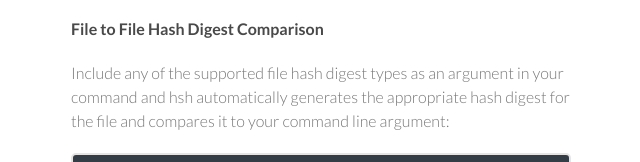
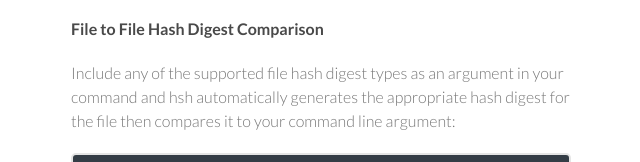
Before and after one commit to chrissimpkins/hsh, a plain HTML site: page index.html in a window 1280 px wide. Shown: the part 1091-1253 px from the top of the page, 499-1139 px from the left. Drawn offline with Linux system fonts and the light colour scheme.

Commit message:
updated index.html

```diff
--- a/index.html
+++ b/index.html
@@ -95,7 +95,7 @@ SHA256 (secondfile.txt) :
 
 The hash digests are identical.</span></code></pre>
             <h4>File to File Hash Digest Comparison</h4>
-            <p>Include any of the supported file hash digest types as an argument in your command and hsh automatically generates the appropriate hash digest for the file and compares it to your command line argument:
+            <p>Include any of the supported file hash digest types as an argument in your command and hsh automatically generates the appropriate hash digest for the file then compares it to your command line argument:
 <pre><code>$ hsh firstfile.txt 0e1fb609e951c85e01f4048f01f0b51256bb3917
 <span class="coderesult">
 SHA1 (firstfile.txt) :
```
